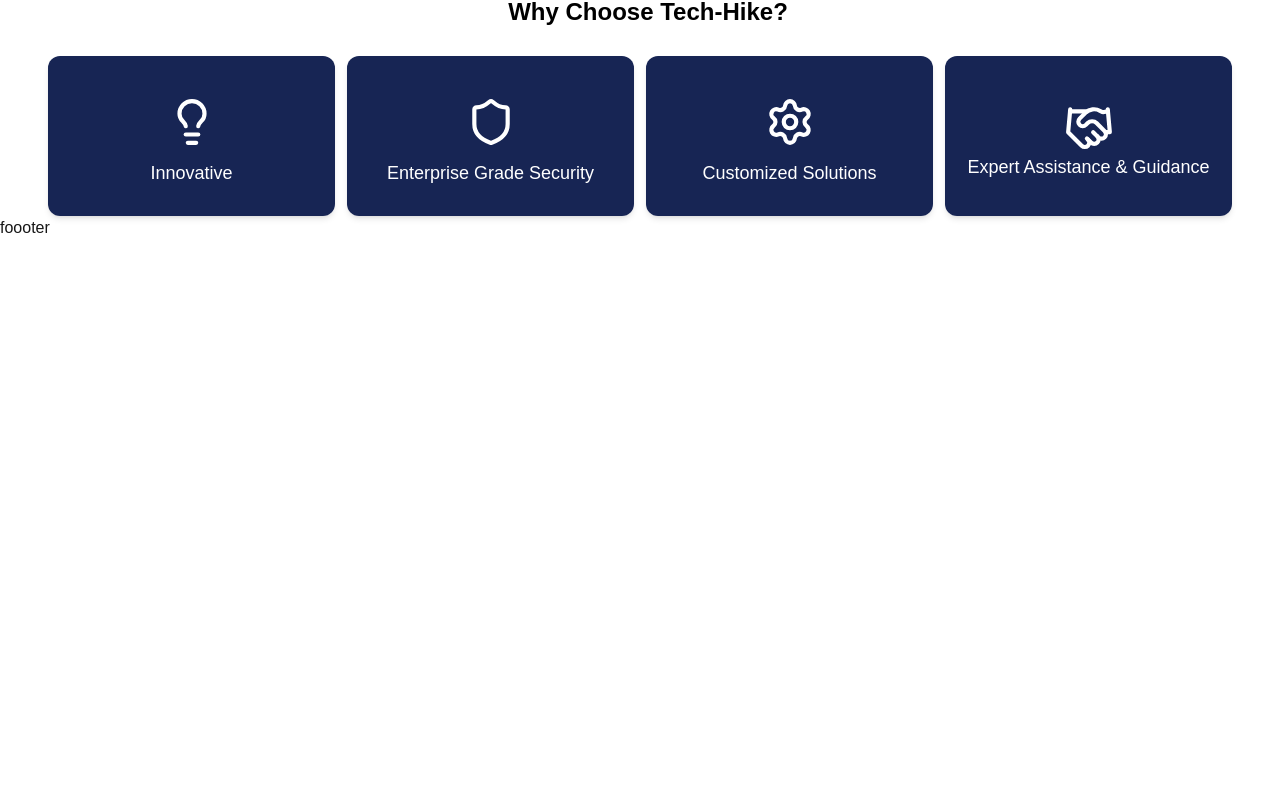
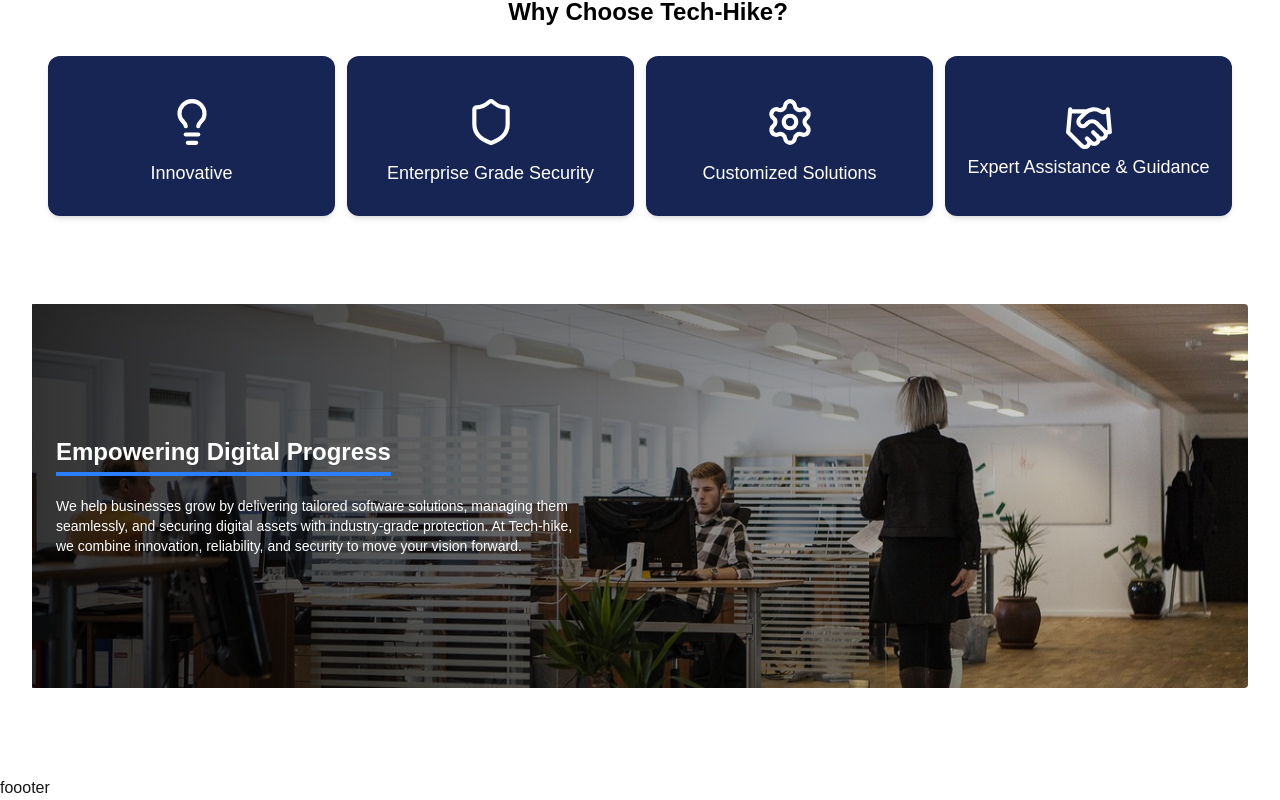
Before and after one commit to Chibuking35/teckstack, a Next.js app: page / in a window 1280 px wide. Shown: the part 699-1499 px from the top of the page. Before the commit the page ends 939 px from the top, so only its background shows below. Built offline with nearby package versions, Linux system fonts and the light colour scheme.

Commit message:
just added a pix

```diff
--- a/src/app/page.tsx
+++ b/src/app/page.tsx
@@ -3,6 +3,7 @@
 import TextFadeIn from "@/component/TextFadeIn";
 import { Slides } from "@/lib/Slide";
 import { Handshake, Lightbulb, Settings, Shield } from "lucide-react";
+import Image from "next/image";
 
 const Home = () => {
   return (
@@ -12,8 +13,12 @@
         <div className="flex flex-col justify-center items-center md:text-left w-full">
           {/* Welcome Section */}
           <div className="flex flex-row items-center space-x-2 md:space-x-4">
-            <TextFadeIn className="text-4xl md:text-3xl font-light py-3">Go</TextFadeIn>
-            <TextFadeIn className="text-4xl md:text-4xl font-bold">Digital</TextFadeIn>
+            <TextFadeIn className="text-4xl md:text-3xl font-light py-3">
+              Go
+            </TextFadeIn>
+            <TextFadeIn className="text-4xl md:text-4xl font-bold">
+              Digital
+            </TextFadeIn>
           </div>
 
           <TextFadeIn className="text-justify text-[12px] md:text-[14px] font-light w-full text-gray-700">
@@ -44,12 +49,16 @@
                   front={
                     <div className="w-full h-full flex flex-col justify-center items-center bg-[var(--maincolor)] text-white p-5">
                       <Lightbulb className="m-3" size={50} />
-                      <h1 className="text-center text-lg font-light">Innovative</h1>
+                      <h1 className="text-center text-lg font-light">
+                        Innovative
+                      </h1>
                     </div>
                   }
                   back={
                     <div className="w-full h-full flex flex-col justify-center items-center bg-gray-300 p-5">
-                      <h2 className="font-bold text-lg mb-3 text-gray-700">Innovative</h2>
+                      <h2 className="font-bold text-lg mb-3 text-gray-700">
+                        Innovative
+                      </h2>
                       <p className="text-justify font-light text-gray-700">
                         We stay ahead of trends, delivering cutting-edge IT and
                         digital solutions that are strategically designed and
@@ -69,7 +78,9 @@
                   front={
                     <div className="w-full h-full flex flex-col justify-center items-center bg-[var(--maincolor)] text-white">
                       <Shield className="m-3" size={50} />
-                      <h1 className="text-center text-lg font-light">Enterprise Grade Security</h1>
+                      <h1 className="text-center text-lg font-light">
+                        Enterprise Grade Security
+                      </h1>
                     </div>
                   }
                   back={
@@ -95,12 +106,16 @@
                   front={
                     <div className="w-full h-full flex flex-col justify-center items-center bg-[var(--maincolor)] text-white">
                       <Settings size={50} className="m-3" />
-                      <h1 className="text-center text-lg font-light">Customized Solutions</h1>
+                      <h1 className="text-center text-lg font-light">
+                        Customized Solutions
+                      </h1>
                     </div>
                   }
                   back={
                     <div className="w-full h-full flex flex-col justify-center items-center bg-gray-300 p-5 md:p-7">
-                      <h2 className="font-bold text-lg mb-3 text-gray-700">Customized Solutions</h2>
+                      <h2 className="font-bold text-lg mb-3 text-gray-700">
+                        Customized Solutions
+                      </h2>
                       <p className="text-justify font-light text-gray-700">
                         We develop flexible and scalable systems that are
                         precisely tailored to your business objectives, avoiding
@@ -130,8 +145,8 @@
                         Expert Assistance & Guidance
                       </h2>
                       <p className="text-justify font-light text-gray-700">
-                        Our expert support team is always available to guide you,
-                        troubleshoot issues, and ensure your operations run
+                        Our expert support team is always available to guide
+                        you, troubleshoot issues, and ensure your operations run
                         smoothly and efficiently.
                       </p>
                     </div>
@@ -142,6 +157,31 @@
           </TextFadeIn>
         </div>
       </div>
+      <TextFadeIn className="w-full my-20 ">
+      <div className="relative h-96 w-full overflow-hidden my-2 flex items-center justify-start">
+  <Image
+    src="/photo.jpg"
+    alt="background photo"
+    fill
+    className="object-cover z-0 md:rounded"
+  />
+
+  {/* Gradient overlay (left side dark fade) */}
+  <div className="absolute left-0 top-0 h-full w-full bg-gradient-to-r from-black/80 via-black/50 to-transparent z-10" />
+
+  {/* Text content – only within gradient area */}
+  <div className="absolute z-20 p-6 text-white w- max-w-xl w-[80%]">
+    <h2 className="text-2xl font-bold mb-3 border-b-4 border-blue-500 inline-block pb-1">
+      Empowering Digital Progress
+    </h2>
+    <p className=" mt-2 text-sm">
+     We help businesses grow by delivering tailored software solutions, managing them seamlessly, and securing digital assets with industry-grade protection. At Tech-hike, we combine innovation, reliability, and security to move your vision forward.
+    </p>
+  </div>
+</div>
+
+
+      </TextFadeIn>
     </div>
   );
 };
--- a/src/component/Slider.tsx
+++ b/src/component/Slider.tsx
@@ -75,7 +75,7 @@
             fill
             className="object-cover"
           />
-          <div className="absolute inset-0 bg-black/50 flex flex-col items-center justify-center text-center text-white p-4">
+          <div className="absolute inset-0 bg-black/40 flex flex-col items-center justify-center text-center text-white p-4">
             <h2 className="text-2xl md:text-4xl font-bold ">{slide.title}</h2>
             <p className="mt-2 text-sm md:text-lg w-[60%] m-0  md:w-[40%] md:text-center text-11px] font-light ">
               {slide.description}
```
Also changed, not shown: public/photo.jpg (added).
